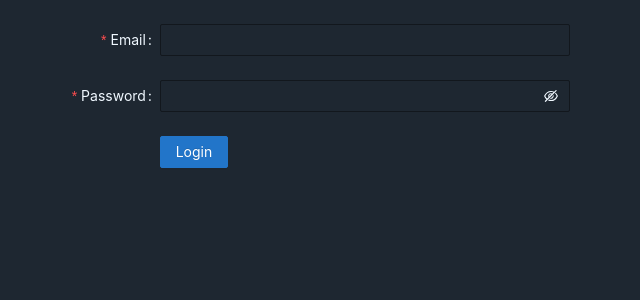
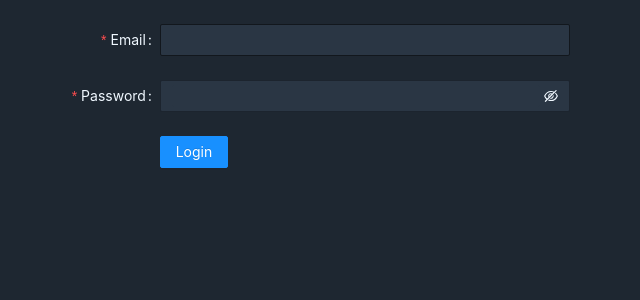
Before and after one commit to Kuldz/Users, a Next.js app: page /login in a window 1280 px wide. Shown: the top 300 px of the page, without its empty margins (275-915 px from the left). Built offline with nearby package versions, Linux system fonts and the light colour scheme.

Commit message:
Fixed add edit form style

```diff
--- a/pages/_app.js
+++ b/pages/_app.js
@@ -1,16 +1,8 @@
 import PropTypes from "prop-types"
 import React from "react"
-import { ConfigProvider } from "antd"
 import "antd/dist/antd.variable.min.css"
 import "../styles/global.css"
 import { SessionProvider } from "next-auth/react"
-
-ConfigProvider.config({
-  theme: {
-    primaryColor: "#2275c9",
-    "background-color": "#12171d"
-  }
-})
 
 export default function MyApp ({
   Component, pageProps: { session, ...pageProps }
--- a/styles/global.css
+++ b/styles/global.css
@@ -29,19 +29,19 @@ body {
 }
 
 .ant-pagination-next .ant-pagination-item-link, .ant-pagination-prev .ant-pagination-item-link {
-  background: #1e2731;
+  background: #2a3644;
   color:#f0f8ff;
-  border: 1px solid #12171d;
+  border: 1px solid #1c242e;
 }
 
 .ant-pagination-item-active {
-  background: #1e2731;
+  background: #2a3644;
 }
 
 .ant-pagination-item {
-  background: #1e2731;
+  background: #2a3644;
   color: #f0f8ff;
-  border: 1px solid #12171d;
+  border: 1px solid #1c242e;
 }
 
 .ant-pagination-item a {
@@ -49,9 +49,9 @@ body {
 }
 
 .ant-select:not(.ant-select-customize-input) .ant-select-selector {
-  background: #1e2731;
+  background: #2a3644;
   color:#f0f8ff;
-  border: 1px solid #12171d;
+  border: 1px solid #1c242e;
 }
 
 .ant-select-arrow {
@@ -59,17 +59,19 @@ body {
 }
 
 .ant-input-affix-wrapper {
-  background: #1e2731;
-  border: 1px solid #12171d;
+  background: #2a3644;
+  border: 1px solid #1c242e;
 }
 
 .ant-input {
-  background: #1e2731;
+  background: #2a3644;
+  border: 1px solid #12171d;
+  color:#d3d3d3;
 }
 
 .ant-input-group-addon {
   color:#f0f8ff;
-  border: 1px solid #12171d;
+  border: 1px solid #1c242e;
 }
 
 .ant-card {
@@ -78,7 +80,7 @@ body {
 }
 
 .ant-card-bordered {
-  border: 1px solid #12171d;
+  border: 1px solid #1c242e;
 }
 
 .ant-card-meta-title {
@@ -97,13 +99,42 @@ p {
   color:#f0f8ff;
 }
 
-.ant-input {
-  border: 1px solid #12171d;
-  color:#d3d3d3;
+.anticon svg {
+  color:#f0f8ff;
 }
 
-.anticon svg {
-  color:#f0f8ff;
+.ant-modal-content {
+  background-color: #12171d;
+}
+
+.ant-modal-header {
+  background-color: #14191f;
+  border: 1px solid #14191f;
+}
+
+.ant-modal-title {
+  color: #f0f8ff;
+}
+
+.ant-modal-footer {
+  border: 1px solid #12171d;
+}
+
+.ant-input-number {
+  background: #2a3644;
+  color: #d3d3d3;
+  border: 1px solid #1c242e;
+}
+
+.ant-input-number-handler-wrap {
+  background: #2a3644;
+  color: #f0f8ff;
+  border: 1px solid #2a3644;
+}
+
+.ant-input-number-handler {
+  border-left: 1px solid #2a3644;
+  border-top: 1px solid #2a3644;
 }
 
 * {
```
